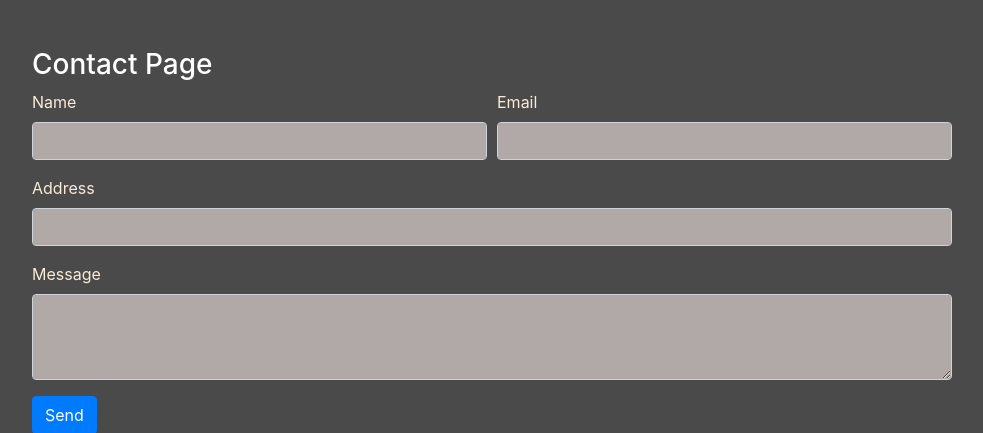
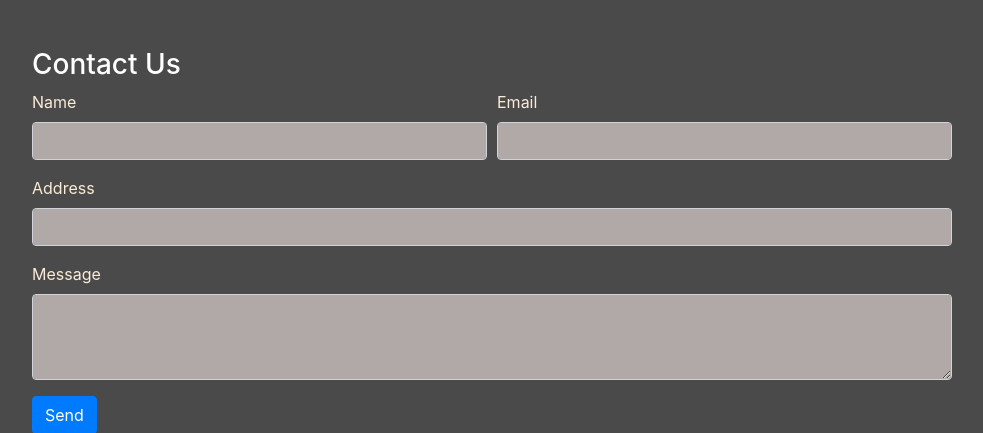
Before and after one commit to rawalhimal/sipalayaversion1, a Django app: page /contact/ in a window 1280 px wide. Shown: the part 56-489 px from the top of the page, without its empty margins (53-1036 px from the left). Run offline with Django 3.2, Linux system fonts and the light colour scheme; some libraries are stand-ins or nearby versions.

Commit message:
contact us changed

```diff
--- a/blog/templates/blog/about.html
+++ b/blog/templates/blog/about.html
@@ -23,4 +23,5 @@
 <h3>Hellow its mea suman yonjan</h3>
 <h4>Hello guys how are you doing </h4>
 
+
 {% endblock content %}
--- a/blog/templates/blog/contact.html
+++ b/blog/templates/blog/contact.html
@@ -2,7 +2,7 @@
 {% load static %}
 {% block content %}
 <div class="col-sm-10">
-  <h3 class="text-white mt-5">Contact Page</h3>
+  <h3 class="text-white mt-5">Contact Us</h3>
  <form>
    <div class="form-row">
      <div class="form-group col-md-6">
```
